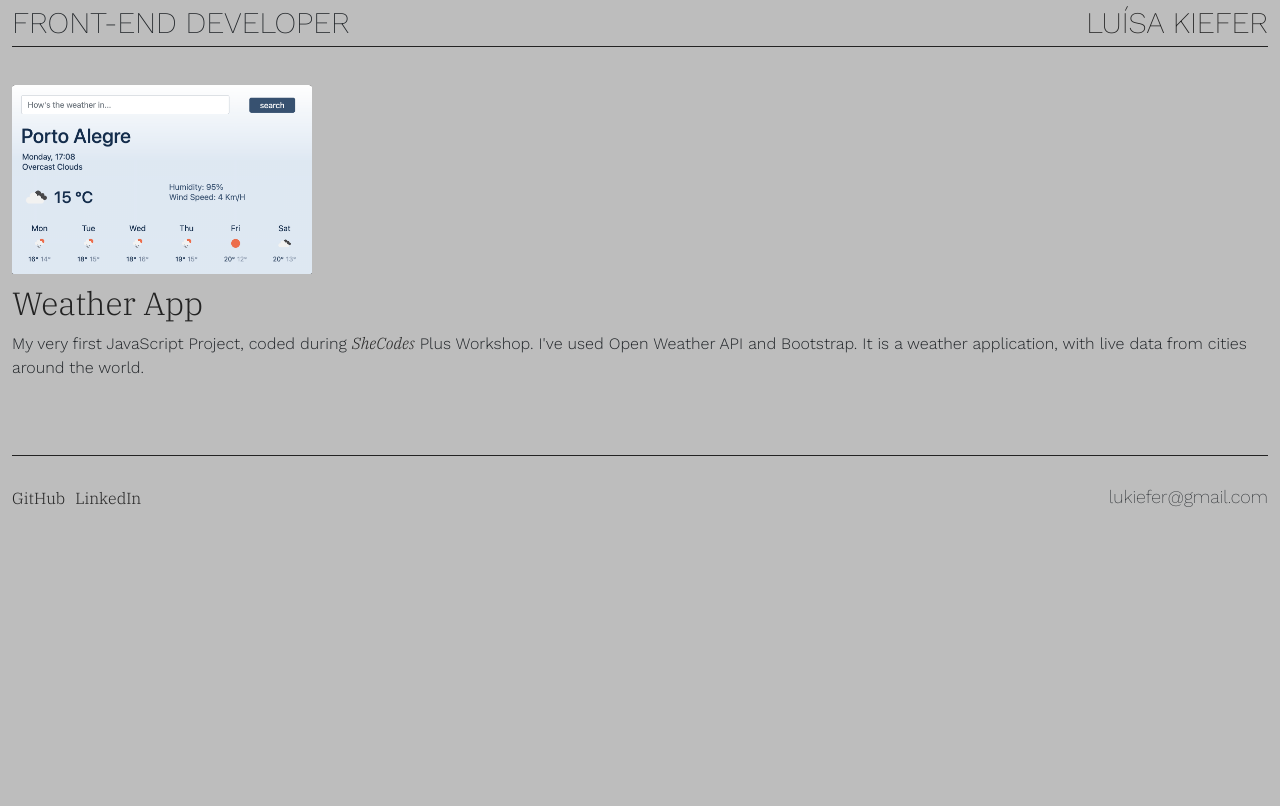
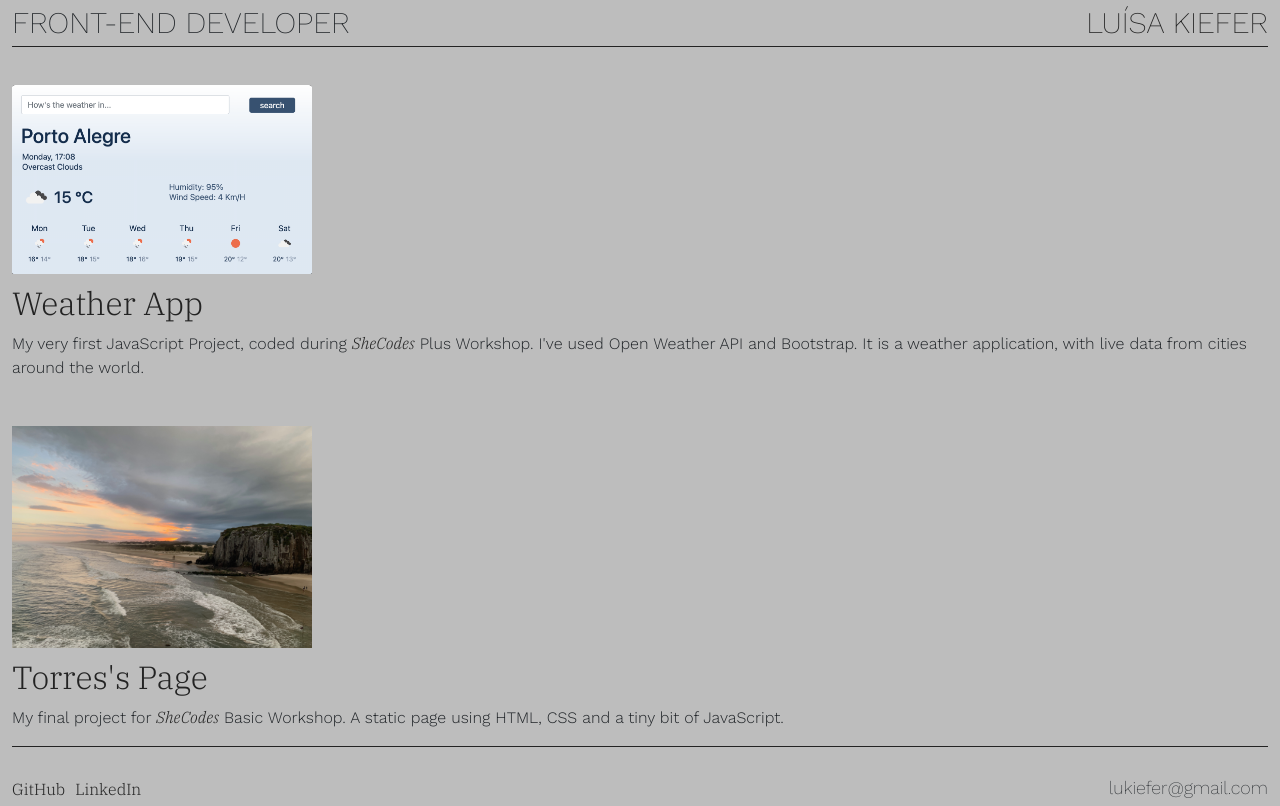
Before and after one commit to luisakiefer/portfolio, a plain HTML site: page projects.html in a window 1280 px wide. Drawn offline with nearby package versions, Linux system fonts and the light colour scheme.

Commit message:
added shecodes basic project

```diff
--- a/projects.html
+++ b/projects.html
@@ -37,7 +37,8 @@
         </div>
       </div>
 
-      <div class="home-main">
+      <div class="content-container projects">
+
         <img src="/images/weather-app.png" width="300" class="img-fluid project-image" />
         <a href="https://playful-malabi-07407b.netlify.app/" target="_blank" >
         <h2>Weather App</h2>
@@ -47,7 +48,25 @@
             href="https://www.shecodes.io"
             target="_blank"
           >SheCodes</a> Plus Workshop. I've used Open Weather API and Bootstrap. It is a weather application, with live data from cities around the world.</p>
-      </div>
+
+
+           <img src="/images/torres-project.png" width="300" class="img-fluid project-image" />
+        <a href="https://www.shecodes.io/workshops/shecodes-basics-1c0d06df-1782-496c-b718-4fe1cf541575/projects/735856" target="_blank" >
+        <h2>Torres's Page</h2>
+        </a>
+        <p>My final project for <a
+            class="highlight"
+            href="https://www.shecodes.io"
+            target="_blank"
+          >SheCodes</a> Basic Workshop. A static page using HTML, CSS and a tiny bit of JavaScript.</p>
+
+
+
+
+        </div>
+
+
+
 
   <footer class="footer">
      <div class="row">
--- a/styles/style.css
+++ b/styles/style.css
@@ -93,9 +93,14 @@ a.highlight {
   max-width: 100%;
 }
 
-.home-main {
+.content-container {
   height: 400px;
 }
+
+.content-container.projects {
+height: 100%;
+}
+
 
 .logo-home {
   padding: 10px, 10px, 10px, 0;
```
Also changed, not shown: index.html (+1 -1 lines), images/torres-project.png (added), 1 other file.
